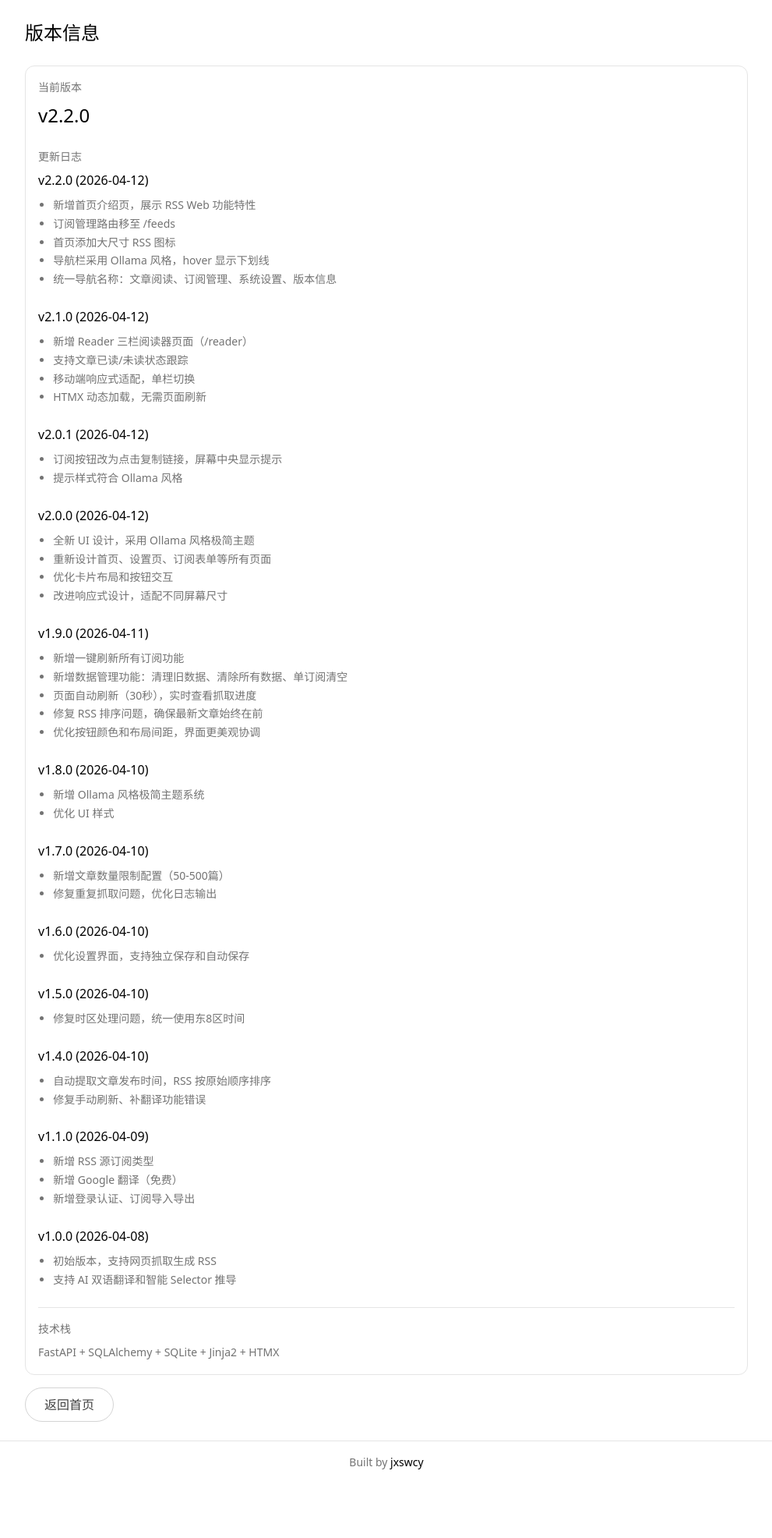
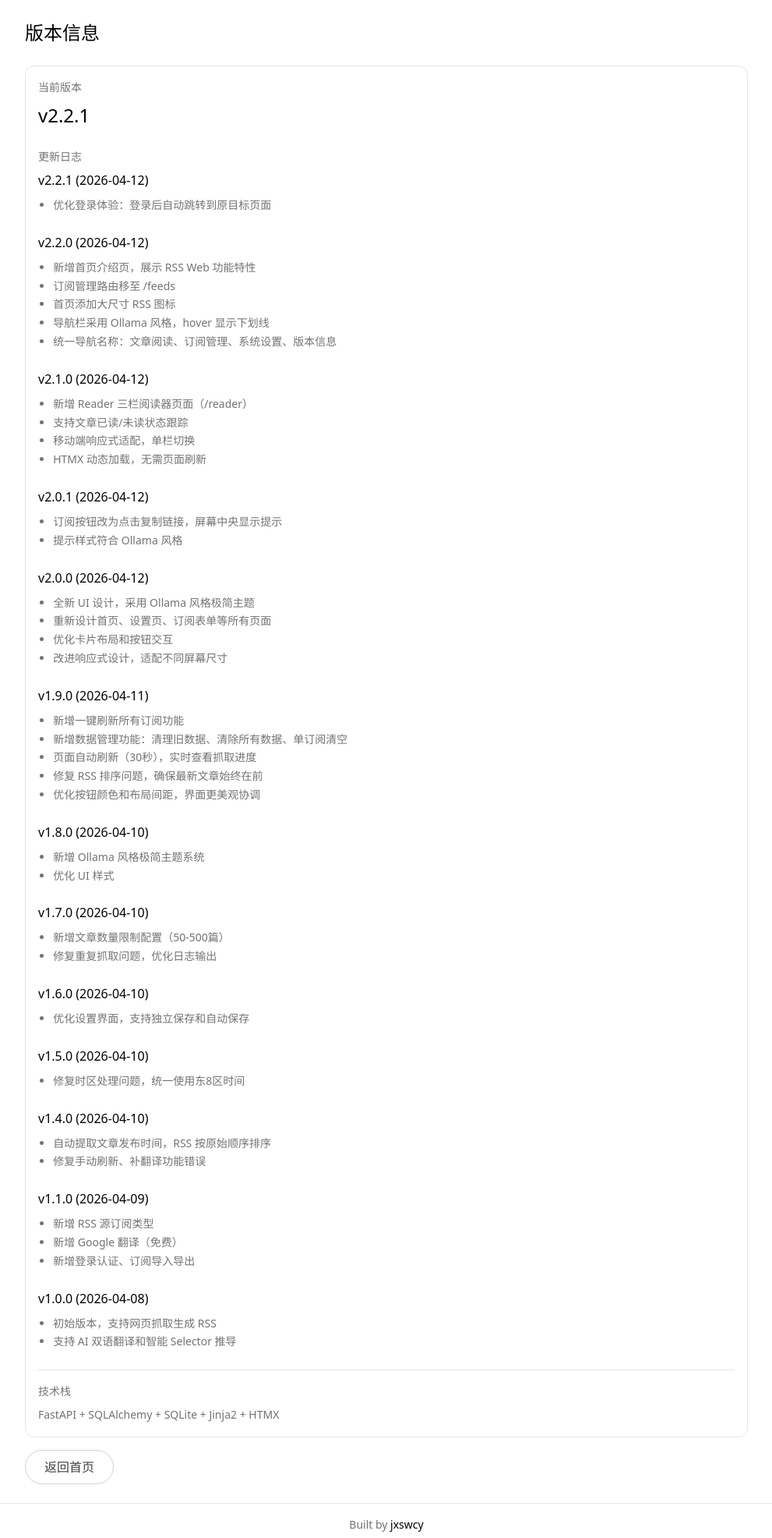
Before and after one commit to jxswcy/rssweb, a FastAPI app: page /version in a window 1280 px wide. Shown: the part 56-2028 px from the top of the page at 78% size, without its empty margins (144-1135 px from the left). Before the commit the page ends 1940 px from the top, so only its background shows below. Run offline with FastAPI, Linux system fonts and the light colour scheme.

Commit message:
feat: 登录后自动跳转到原目标页面
- 登录前访问受保护页面会记住目标 URL
- 登录成功后自动跳转到原目标页面
- 更新版本至 v2.2.1

```diff
--- a/app/main.py
+++ b/app/main.py
@@ -33,7 +33,8 @@ app = FastAPI(title="RSS Web", lifespan=lifespan)
 
 @app.exception_handler(_LoginRequired)
 async def login_required_handler(request: Request, exc: _LoginRequired):
-    return RedirectResponse(url="/login", status_code=303)
+    redirect_url = exc.redirect_url
+    return RedirectResponse(url=f"/login?redirect={redirect_url}", status_code=303)
 
 
 app.include_router(auth_router)
--- a/app/templates/login.html
+++ b/app/templates/login.html
@@ -25,6 +25,7 @@
       <div class="alert alert-error" style="margin-bottom:1rem;">{{ error }}</div>
       {% endif %}
       <form method="post" action="/login">
+        <input type="hidden" name="redirect" value="{{ redirect }}">
         <div class="form-group">
           <label for="password">密码</label>
           <input type="password" id="password" name="password" required autofocus
--- a/app/templates/version.html
+++ b/app/templates/version.html
@@ -46,9 +46,17 @@
 <div class="card">
   <div class="card-body">
     <div class="section-label">当前版本</div>
-    <div class="version-number">v2.2.0</div>
+    <div class="version-number">v2.2.1</div>
 
     <div class="section-label">更新日志</div>
+
+    <!-- v2.2.1 -->
+    <div class="version-block">
+      <div class="version-title">v2.2.1 (2026-04-12)</div>
+      <ul class="version-list">
+        <li>优化登录体验：登录后自动跳转到原目标页面</li>
+      </ul>
+    </div>
 
     <!-- v2.2.0 -->
     <div class="version-block">
```
Also changed, not shown: app/routers/auth.py (+9 -6 lines).
